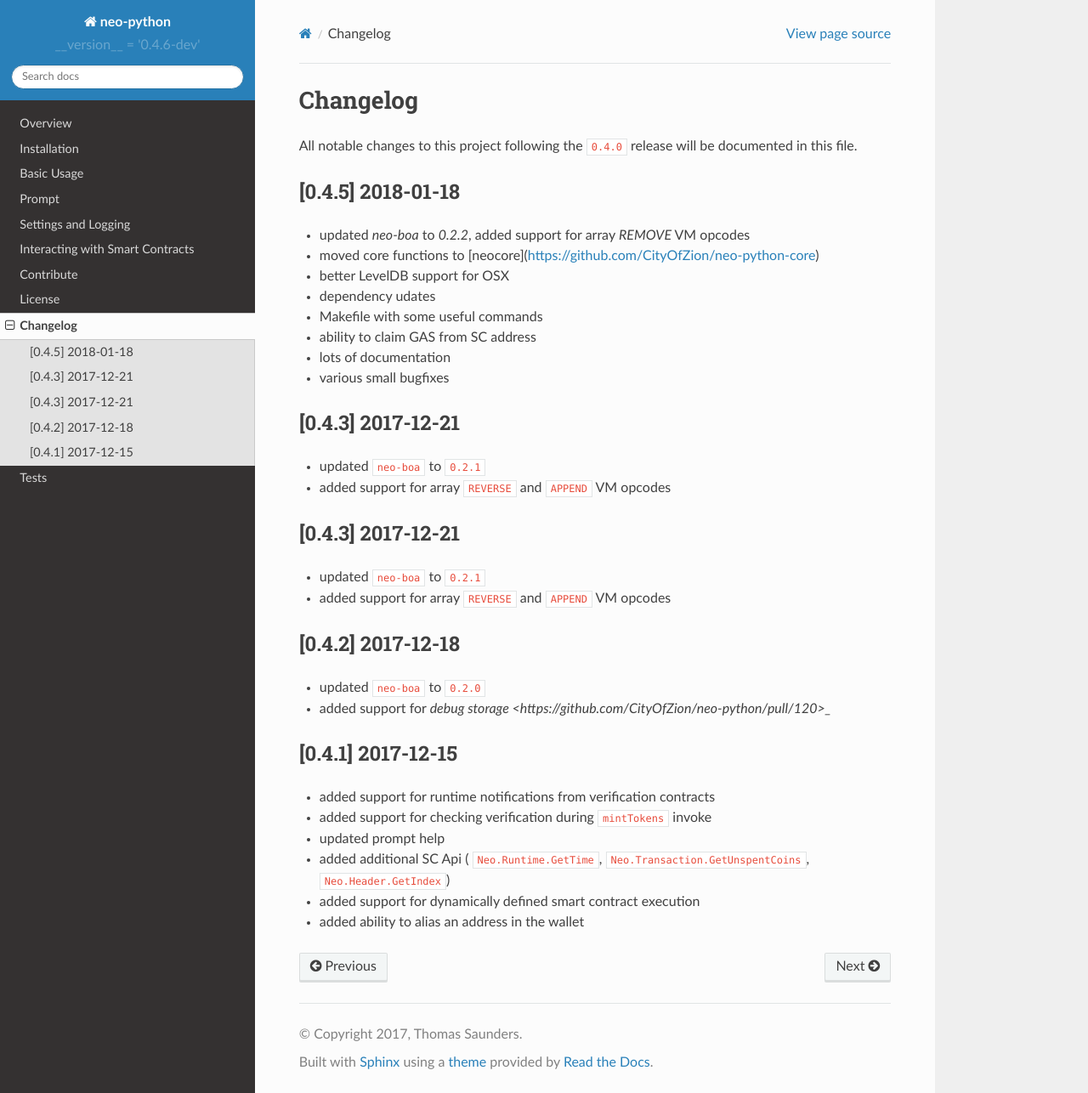
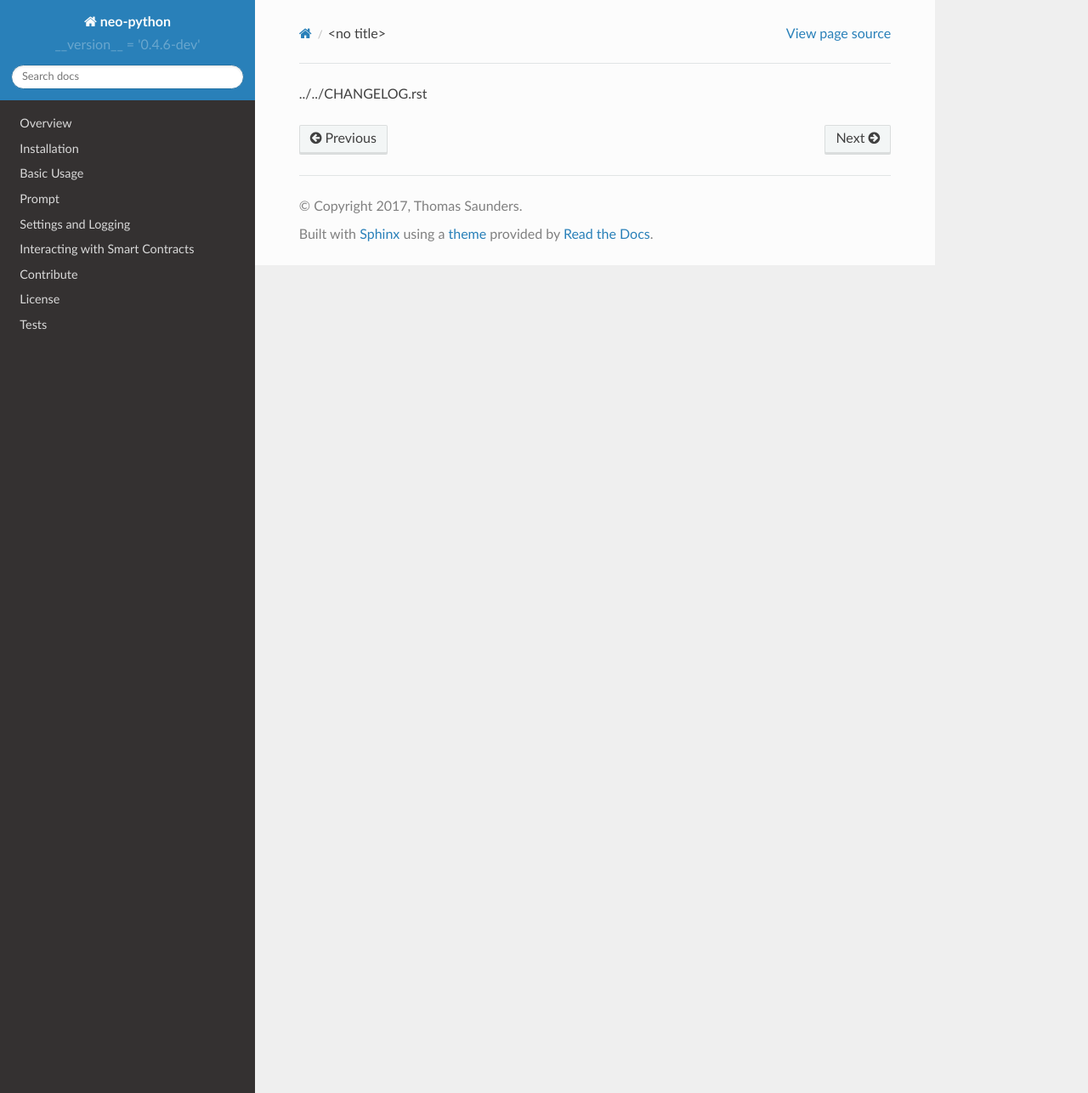
Before and after one commit to CityOfZion/neo-python, a Sphinx documentation site: the page built from docs/source/changelog.rst, in a window 1280 px wide and 1286 px high. Shown: the whole window at 85% size. Built offline with Sphinx 7.4.7 and the Read the Docs theme 2.0.0, drawn with Linux system fonts in a browser that asks for light colours.

Commit message:
Combine 2 changelogs into 1, and symlink into docs

```diff
--- a/docs/source/changelog.rst
+++ b/docs/source/changelog.rst
@@ -1,46 +1 @@
-Changelog
-=========
-
-All notable changes to this project following the ``0.4.0`` release will be documented in this file.
-
-[0.4.5] 2018-01-18
-------------------
-
-- updated `neo-boa` to `0.2.2`, added support for array `REMOVE` VM opcodes
-- moved core functions to [neocore](https://github.com/CityOfZion/neo-python-core)
-- better LevelDB support for OSX
-- dependency udates
-- Makefile with some useful commands
-- ability to claim GAS from SC address
-- lots of documentation
-- various small bugfixes
-
-[0.4.3] 2017-12-21
-------------------
-
-- updated ``neo-boa`` to ``0.2.1``
-- added support for array ``REVERSE`` and ``APPEND`` VM opcodes
-
-[0.4.3] 2017-12-21
-------------------
-
-- updated ``neo-boa`` to ``0.2.1``
-- added support for array ``REVERSE`` and ``APPEND`` VM opcodes
-
-
-[0.4.2] 2017-12-18
-------------------
-
-- updated ``neo-boa`` to ``0.2.0``
-- added support for `debug storage <https://github.com/CityOfZion/neo-python/pull/120>_`
-
-
-[0.4.1] 2017-12-15
-------------------
-
-- added support for runtime notifications from verification contracts
-- added support for checking verification during ``mintTokens`` invoke
-- updated prompt help
-- added additional SC Api ( ``Neo.Runtime.GetTime``, ``Neo.Transaction.GetUnspentCoins``, ``Neo.Header.GetIndex``)
-- added support for dynamically defined smart contract execution
-- added ability to alias an address in the wallet
+../../CHANGELOG.rst
```
Also changed, not shown: CHANGELOG.md (deleted, +0 -35 lines), CHANGELOG.rst (added, +55 -0 lines), README.md (+0 -2 lines).
